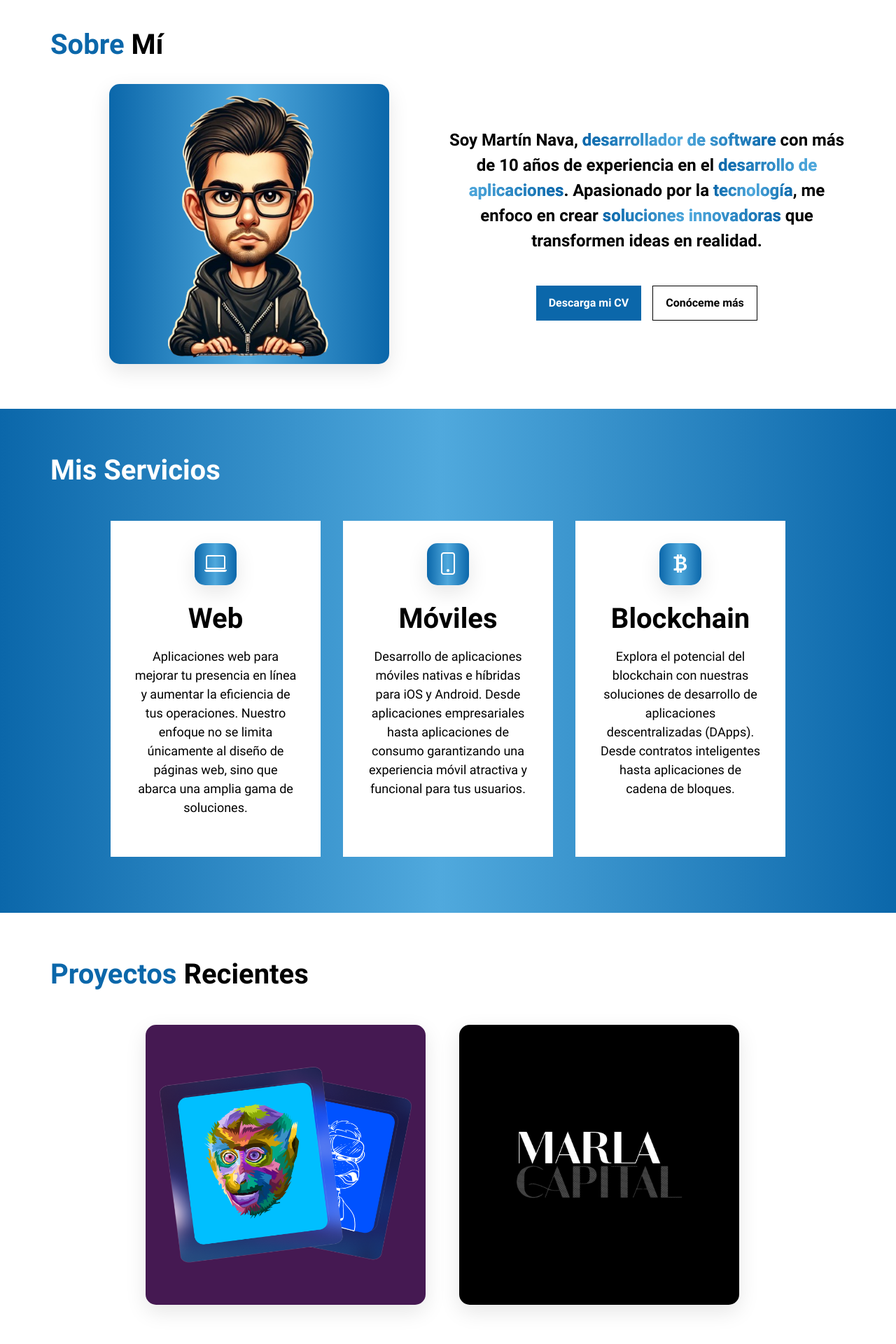
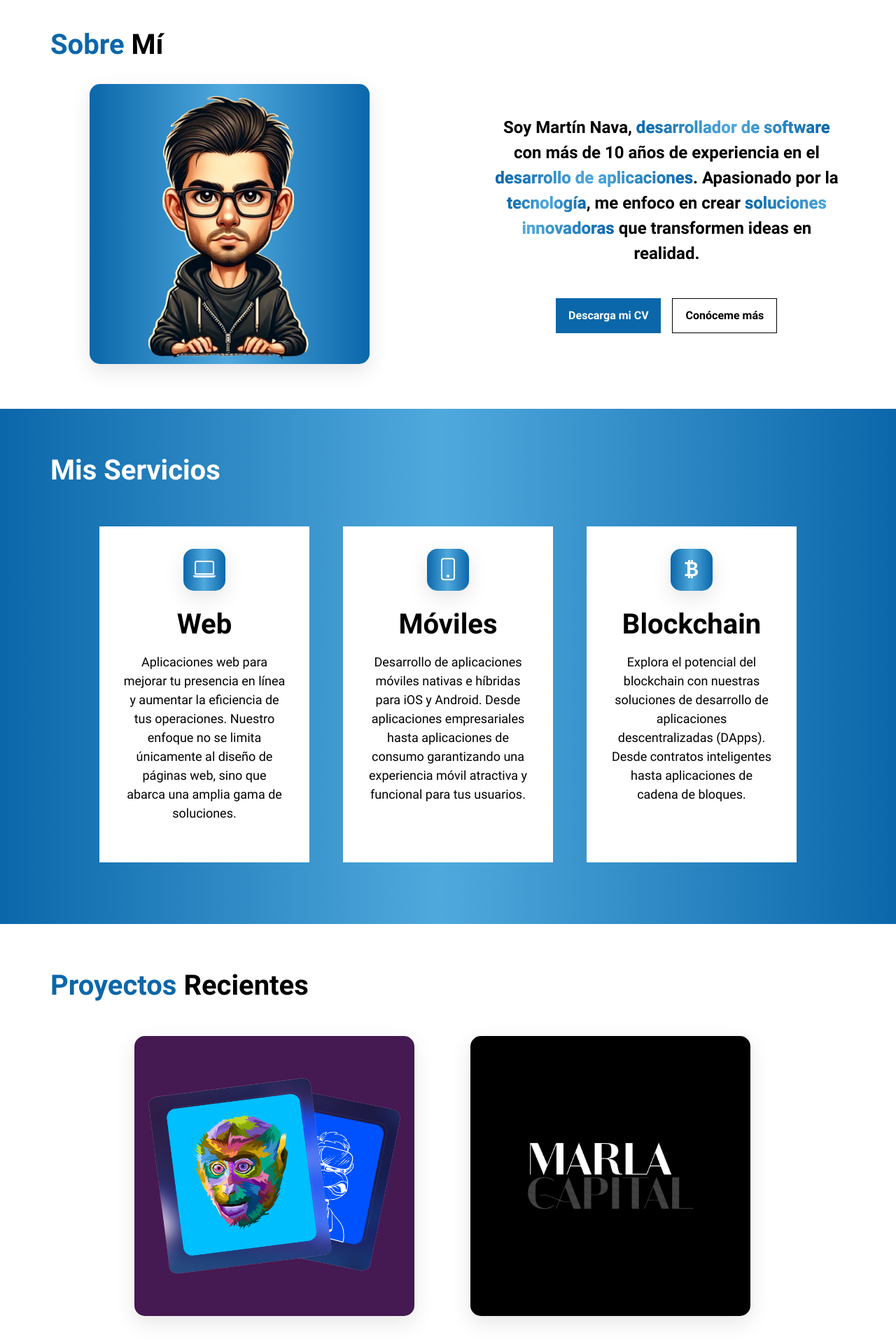
Before and after one commit to mnava1418/namart, a React (Create React App) app: page / in a window 1280 px wide. Shown: the part 700-2620 px from the top of the page at 70% size. Built offline with nearby package versions, Linux system fonts and the light colour scheme.

Commit message:
UPDATE: app styles

```diff
--- a/src/styles/about.css
+++ b/src/styles/about.css
@@ -44,6 +44,6 @@
 
     #aboutImg,
     #aboutText {
-        width: 50%;
+        width: 45%;
     }
 }
--- a/src/styles/card.css
+++ b/src/styles/card.css
@@ -2,7 +2,7 @@
     width: 300px;
     min-height: 480px;
     background-color: #fff;
-    margin: 16px;
+    margin: 24px;
     padding: 32px;
 }
 
--- a/src/styles/main.css
+++ b/src/styles/main.css
@@ -84,4 +84,8 @@
     .app-full-screen {
         min-height: 600px
     }
+
+    .app-container {
+        justify-content: space-between;
+    }
 }
--- a/src/styles/projects.css
+++ b/src/styles/projects.css
@@ -40,7 +40,7 @@
     .project-container {
         width: 400px;
         height: 400px;
-        margin: 16px 32px 32px 16px;
+        margin: 16px 48px 32px 32px;
     }
 }
 
```
